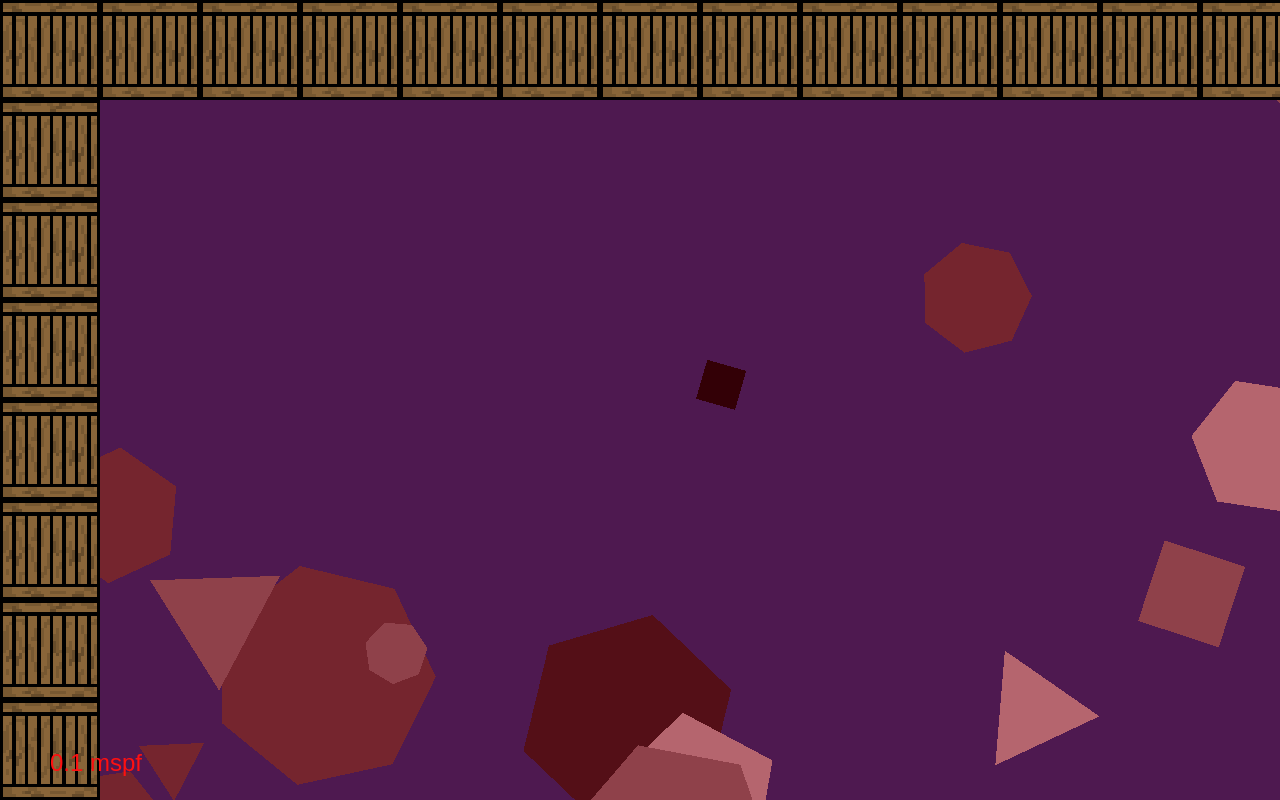
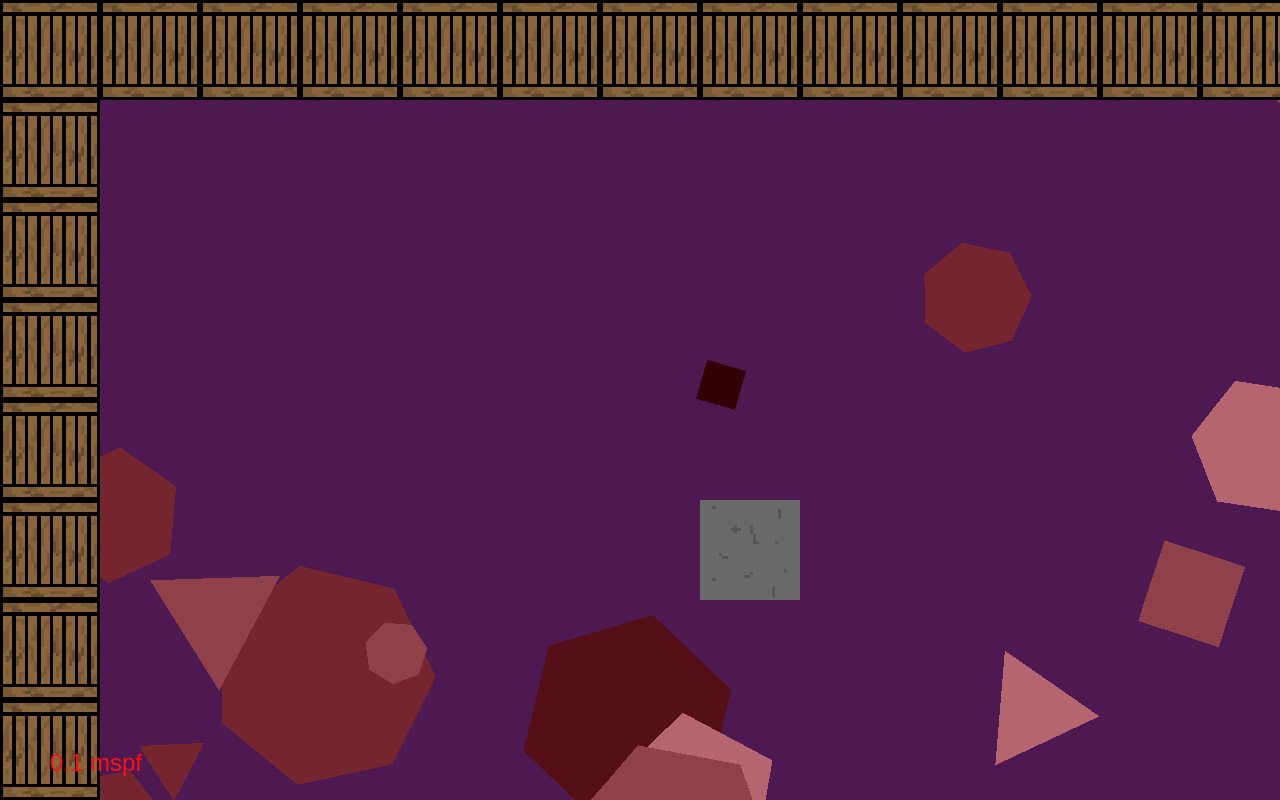
Before and after one commit to JainaCoder/932PM, a plain HTML site: page index.html in a window 1280 px wide. Drawn offline with Linux system fonts and the light colour scheme; animation ran at ten frames a second.

Commit message:
added semicolons, moved input into an input manager, set up a really basic player

```diff
--- a/js/core.js
+++ b/js/core.js
@@ -1,6 +1,6 @@
-"use strict"
+"use strict";
 
-var app = app || {}
+var app = app || {};
 
 app.core = {
   // https://pixijs.github.io/docs/PIXI.WebGLRenderer.html
@@ -16,88 +16,52 @@ app.core = {
   lastTime: 0, // Used to calculate delta time
 
   // TODO use bind() or something to clean up all these `app.core`s
-  init: function () {
+  init: function() {
+    app.input.registerListener();
+
     //Create the renderer
-    var renderer = new PIXI.WebGLRenderer(256, 256)
-    app.core.renderer = renderer
+    var renderer = new PIXI.WebGLRenderer(256, 256);
+    app.core.renderer = renderer;
 
+    // Debug milisecond per frame stuff
+    app.core.mspfText = new PIXI.Text(
+      '[no mspf data yet]',
+      { fontFamily : 'Arial', fontSize: 24, fill : 0xff1010, align : 'center' }
+    );
+    app.core.mspfText.x = 50;
+    app.core.mspfText.y = window.innerHeight - 50;
+    app.core.mspfTick = 0;
 
-    app.core.mspfText = new PIXI.Text('[no mspf data yet]',{fontFamily : 'Arial', fontSize: 24, fill : 0xff1010, align : 'center'})
-    app.core.mspfText.x = 50
-    app.core.mspfText.y = window.innerHeight - 50
-    app.core.mspfTick = 0
-
-    app.core.stage = new PIXI.Container()
+    app.core.stage = new PIXI.Container();
 
     //Add the canvas to the HTML document
-    document.body.appendChild(renderer.view)
+    document.body.appendChild(renderer.view);
 
-    renderer.view.style.position = 'absolute'
-    renderer.view.style.display = 'block'
-    renderer.autoResize = true
+    renderer.view.style.position = 'absolute';
+    renderer.view.style.display = 'block';
+    renderer.autoResize = true;
 
     // TODO: resize when window resizes
-    renderer.resize(window.innerWidth, window.innerHeight)
+    renderer.resize(window.innerWidth, window.innerHeight);
 
-    renderer.backgroundColor = app.palette.primary[0]
+    renderer.backgroundColor = app.palette.primary[0];
 
-    app.core.screen = new LoadingScreen()
+    app.core.screen = new LoadingScreen();
     // app.core.screen = new GameScreen(10, 7)
 
-    document.addEventListener('keydown', function(event) {
-      app.core.onKeyDown(event)
-    }, false)
-
-    document.addEventListener('keyup', function(event) {
-      app.core.onKeyUp(event)
-    }, false)
-
-    // TODO convert event to x,y ?
-    document.addEventListener('mousedown', function(event) {
-      app.core.onMouseDown(event)
-    }, false)
-
-    document.addEventListener('mousemove', function(event) {
-      app.core.onMouseMove(event)
-    }, false)
-
-    document.addEventListener('mouseup', function(event) {
-      app.core.onMouseUp(event)
-    }, false)
-
-    app.core.lastTime = Date.now()
-    app.core.gameLoop()
+    app.core.lastTime = Date.now();
+    app.core.gameLoop();
   },
 
   // in case we ever want to add onMount and onUnmount callbacks to screens, we should
   // do screen changes through here instead of doing it manually
-  switchScreen: function (newScreen) {
-    app.core.screen = newScreen
+  switchScreen: function(newScreen) {
+    app.core.screen = newScreen;
   },
 
-  onKeyUp: function (event) {
-    app.core.screen.onKeyUp(event)
-  },
-
-  onKeyDown: function (event) {
-    app.core.screen.onKeyDown(event)
-  },
-
-  onMouseUp: function (event) {
-    app.core.screen.onMouseUp(event)
-  },
-
-  onMouseDown: function (event) {
-    app.core.screen.onMouseDown(event)
-  },
-
-  onMouseMove: function (event) {
-    app.core.screen.onMouseMove(event)
-  },
-
-  gameLoop: function () {
+  gameLoop: function() {
     //Loop this function at 60 frames per second
-    requestAnimationFrame(app.core.gameLoop)
+    requestAnimationFrame(app.core.gameLoop);
 
     // We're using a variable timestep, so we'll just
     // multiply all movement by the time since
@@ -109,14 +73,14 @@ app.core = {
     // good article on fixed time step, though I don't think
     // we should bother with it for this game.
     // http://gafferongames.com/game-physics/fix-your-timestep/
-    var now = Date.now()
-    var dt = now - app.core.lastTime
-    app.core.lastTime = now
+    var now = Date.now();
+    var dt = now - app.core.lastTime;
+    app.core.lastTime = now;
 
     // Date.now() is in miliseconds, so convert to seconds
-    app.core.update(dt/1000)
+    app.core.update(dt/1000);
 
-    app.core.render()
+    app.core.render();
 
   },
 
@@ -129,22 +93,22 @@ app.core = {
     // that could be really obnixious to manage for anything other than
     // trivial demos, so I'm going for this more stateless implementation.
     // If it turns out to be too slow we can reconsider this approach. - Ben
-    app.core.stage.removeChildren()
-    app.core.screen.render(app.core.stage)
+    app.core.stage.removeChildren();
+    app.core.screen.render(app.core.stage);
 
-    app.core.stage.addChild(app.core.mspfText)
+    app.core.stage.addChild(app.core.mspfText);
 
     // this is when everything is actually rendered to the screen
-    app.core.renderer.render(app.core.stage)
+    app.core.renderer.render(app.core.stage);
   },
 
   update: function(dt) {
-    app.core.screen.update(dt)
+    app.core.screen.update(dt);
 
-    app.core.mspfTick += dt
+    app.core.mspfTick += dt;
     if (app.core.mspfTick > 1.0) {
-      app.core.mspfTick = 0
-      app.core.mspfText.text = dt + " mspf"
+      app.core.mspfTick = 0;
+      app.core.mspfText.text = dt + " mspf";
     }
   }
-}
+};
--- a/js/demoEntity.js
+++ b/js/demoEntity.js
@@ -1,53 +1,55 @@
-"use strict"
+"use strict";
 
 window.DemoEntity = (function() {
-  function DemoEntity(xLoc, yLoc){
+  function DemoEntity(level, xLoc, yLoc){
+
+    this.level = level;
 
     // https://pixijs.github.io/docs/PIXI.Graphics.html
-    var graphics = new PIXI.Graphics()
-    this.points = Math.floor(Math.random() * 5) + 3
-    this.radius = Math.random() * 1 + 0.2
+    var graphics = new PIXI.Graphics();
+    this.points = Math.floor(Math.random() * 5) + 3;
+    this.radius = Math.random() * 1 + 0.2;
 
-    graphics.beginFill(app.palette.tertiary[Math.floor(Math.random() * app.palette.tertiary.length)])
-    graphics.moveTo(this.radius, 0)
+    graphics.beginFill(app.palette.tertiary[Math.floor(Math.random() * app.palette.tertiary.length)]);
+    graphics.moveTo(this.radius, 0);
     for (var i = 0; i < this.points; i++){
-      var theta = Math.PI * 2 / this.points * i
-      graphics.lineTo(Math.cos(theta) * this.radius, Math.sin(theta) * this.radius)
+      var theta = Math.PI * 2 / this.points * i;
+      graphics.lineTo(Math.cos(theta) * this.radius, Math.sin(theta) * this.radius);
     }
-    graphics.endFill()
+    graphics.endFill();
 
-    this.img = new PIXI.Container()
-    this.img.addChild(graphics)
+    this.img = new PIXI.Container();
+    this.img.addChild(graphics);
 
-    this.img.position.x = xLoc
-    this.img.position.y = yLoc
-    this.img.rotation = Math.random() * Math.PI * 2
+    this.img.position.x = xLoc;
+    this.img.position.y = yLoc;
+    this.img.rotation = Math.random() * Math.PI * 2;
 
-    this.rotSpeed = Math.random() * Math.random() * 1.5 + 0.2
-    this.speed = Math.random() * 1 + 0.1
-    this.dir = Math.random() * Math.PI * 2
+    this.rotSpeed = Math.random() * Math.random() * 1.5 + 0.2;
+    this.speed = Math.random() * 1 + 0.1;
+    this.dir = Math.random() * Math.PI * 2;
 
   }
 
   // DemoEntity is a subclass of Entity
-  DemoEntity.prototype = Object.create(Entity.prototype)
+  DemoEntity.prototype = Object.create(Entity.prototype);
 
   DemoEntity.prototype.update = function(dt) {
-    this.img.rotation += this.rotSpeed * dt
-    this.img.position.x += this.speed * dt * Math.cos(this.dir)
-    this.img.position.y += this.speed * dt * Math.sin(this.dir)
-  }
+    this.img.rotation += this.rotSpeed * dt;
+    this.img.position.x += this.speed * dt * Math.cos(this.dir);
+    this.img.position.y += this.speed * dt * Math.sin(this.dir);
+  };
 
   DemoEntity.prototype.render = function(stage) {
-    stage.addChild(this.img)
-  }
+    stage.addChild(this.img);
+  };
 
   Entity.prototype.alive = function(renderer) {
-    var position = this.img.position
-    var radius = this.radius
-    return position.x > -radius && position.x < window.innerWidth + radius &&
-      position.y > -radius && position.y < window.innerHeight + radius
-  }
+    var position = this.img.position;
+    var radius = this.radius;
+    return position.x > -radius && position.x < this.level.width + radius &&
+      position.y > -radius && position.y <this.level.height + radius;
+  };
 
-  return DemoEntity
-}())
+  return DemoEntity;
+}());
--- a/js/gameScreen.js
+++ b/js/gameScreen.js
@@ -1,40 +1,21 @@
-"use strict"
+"use strict";
 
 window.GameScreen = (function() {
   function GameScreen(width, height){
-    this.level = new Level(width, height)
+    this.level = new Level(width, height);
   }
 
   // GameScreen is a subclass of Screen
-  GameScreen.prototype = Object.create(Screen.prototype)
+  GameScreen.prototype = Object.create(Screen.prototype);
 
   GameScreen.prototype.update = function(dt) {
-    this.level.update(dt)
-  }
+    this.level.update(dt);
+  };
 
   GameScreen.prototype.render = function(stage) {
-    this.level.render(stage)
+    this.level.render(stage);
     // UI rendering could happen here? Or maybe it should be in the level?
-  }
+  };
 
-  GameScreen.prototype.onKeyUp = function(event) {
-    this.level.onKeyUp(event)
-  }
-
-  GameScreen.prototype.onKeyDown = function(event) {
-    this.level.onKeyDown(event)
-  }
-
-  Screen.prototype.onMouseUp = function(event) {
-    this.level.onMouseUp(event)
-  }
-
-  Screen.prototype.onMouseDown = function(event) {
-    this.level.onMouseDown(event)
-  }
-  Screen.prototype.onMouseMove = function(event) {
-    this.level.onMouseMove(event)
-  }
-
-  return GameScreen
-}())
+  return GameScreen;
+}());
--- /dev/null
+++ b/js/inputManager.js
@@ -0,0 +1,74 @@
+"use strict";
+
+var app = app || {};
+
+app.input = {
+
+  keyMap: {},
+
+  // this makes mouse clicks a little harder to detect, as you have to track if the button
+  // is down or not and then if its been released, every `update()`. This could be the desired
+  // approach for the `player`, but for menus it could be annoying. We can reassess then.
+  mouseMap: {},
+  mouseButtons: {
+    MAIN: 0, // Left click
+    AUX: 1, // Mouse wheel
+    SECOND: 2, // Right click
+    THIRD: 3, // Usually back button
+    FOURTH: 4, // Usuually forward button
+  },
+
+  mouseLoc: {},
+
+  registerListener: function() {
+
+    document.addEventListener('keydown', function(event) {
+      app.input.onKeyDown(event);
+    }, false);
+
+    document.addEventListener('keyup', function(event) {
+      app.input.onKeyUp(event);
+    }, false);
+
+    // TODO convert event to x,y ?
+    document.addEventListener('mousedown', function(event) {
+      app.input.onMouseDown(event);
+    }, false);
+
+    document.addEventListener('mousemove', function(event) {
+      app.input.onMouseMove(event);
+    }, false);
+
+    document.addEventListener('mouseup', function(event) {
+      app.input.onMouseUp(event);
+    }, false);
+
+  },
+
+  // NOTE: soooo, keyCode is actually deprecated, but there's not really a good alternative yet,
+  // and it still works. Something to keep in mind if we run into issues on other browsers though,
+  // might be something to look into later (TODO). If/when we redo that, we'll have to
+  // update anywhere where keyMap is used :/
+
+  onKeyUp: function(event) {
+    this.keyMap[event.keyCode] = false;
+  },
+
+  onKeyDown: function(event) {
+    console.log("keyDown: " + event.keyCode)
+    this.keyMap[event.keyCode] = true;
+  },
+
+  onMouseUp: function(event) {
+    this.mouseMap[event.button] = false;
+  },
+
+  onMouseDown: function(event) {
+    this.mouseMap[event.button] = true;
+  },
+
+  onMouseMove: function(event) {
+    this.mouseLoc.x = event.offsetX;
+    this.mouseLoc.y = event.offsetY;
+  },
+};
--- a/js/level.js
+++ b/js/level.js
@@ -1,96 +1,86 @@
-"use strict"
+"use strict";
 
-var app = app || {}
+var app = app || {};
 
 window.Level = (function() {
 
   // width and height are in tiles
   function Level(width, height){
-    this.entities = []
-    this.player = new Player(width/2, height/2)
+    this.entities = [];
+    this.player = new Player(width/2, height/2);
+    this.entities.push(this.player);
 
     // container for use in `render()`
-    this.container = new PIXI.Container()
+    this.container = new PIXI.Container();
 
-    this.width = width
-    this.height = height
+    this.width = width;
+    this.height = height;
+
+    // using this to track total time the level has been running
+    this.time = 0;
 
     // on-screen-pixels per tile
-    this.scale = 100
+    // NOTE: camera work is still in progress, expect this to change
+    this.zoom = 100;
 
-    this.matrix = new PIXI.Matrix()
+    this.matrix = new PIXI.Matrix();
 
     // terrain is an array of arrays
-    this.terrain = []
+    this.terrain = [];
     // fill terrain with air
     for (var x = 0; x < width; x++) {
-      this.terrain.push([])
+      this.terrain.push([]);
       for (var y = 0; y < height; y++){
-        var t = null
+        // empty tiles are null
+        var t = null;
         // edge tiles are solid
         if (x === 0 || x === width - 1 || y === 0 || y === height - 1) {
-          t = new TerrainTile(x, y, app.assets.solid.texture)
+          t = new TerrainTile(x, y, app.assets.solid.texture);
         }
-        this.terrain[x][y] = t
+        this.terrain[x][y] = t;
       }
     }
 
-    populateLevel.bind(this)()
+    populateLevel.bind(this)();
   }
+
 
   function populateLevel(){
     for (var i = 0; i < 20; i++){
       this.entities.push(
         new DemoEntity(
+          this,
           Math.random() * this.width,
           Math.random() * this.height
         )
-      )
+      );
     }
   }
 
-  Level.prototype.onKeyUp = function(event) {
-
-  }
-
-  Level.prototype.onKeyDown = function(event) {
-
-  }
-
-  Level.prototype.onMouseUp = function(event) {
-    // convert event coordinates to level coordinates
-    // TODO
-    this.entities.push(new DemoEntity(event.offsetX / this.scale, event.offsetY / this.scale))
-  }
-
-  Level.prototype.onMouseDown = function(event) {
-
-  }
-
-  Level.prototype.onMouseMove = function(event) {
-
-  }
-
   Level.prototype.update = function(dt) {
-    var entities = this.entities
+    this.time += dt;
+    // TODO: camera!
+    // this.zoom = 70 + Math.sin(this.time/5) * 5;
+    var entities = this.entities;
     for (var i = 0; i < entities.length; i++) {
-      entities[i].update(dt)
+      entities[i].update(dt);
       // if the entity is inactive, remove it
       if (!entities[i].alive()){
-        entities.splice(i,1)
-        i--
+        entities.splice(i,1);
+        i--;
       }
     }
-  }
+
+  };
 
   // we're putting all PIXI.DisplayObject's into a PIXI.Container so that we can apply
   // a matrix to all of them, seperate from any potential UI
   Level.prototype.render = function(stage) {
-    var container = this.container
-    container.removeChildren()
+    var container = this.container;
+    container.removeChildren();
 
     for (var i = 0, l = this.entities.length; i < l; i++) {
-      this.entities[i].render(container)
+      this.entities[i].render(container);
     }
 
     // TODO: cull offscreen?
@@ -98,17 +88,20 @@ window.Level = (function() {
       for (var y = 0; y < this.height; y++) {
       //  console.log("render at " + x + " " + y)
         if (this.terrain[x][y]){
-          this.terrain[x][y].render(container)
+          this.terrain[x][y].render(container);
         }
       }
     }
-    container.setTransform(0,0,this.scale,this.scale)
+
+    // TODO this is totally wrong
+    container.setTransform(0, 0, this.zoom,this.zoom);
 
     // TODO if this is by reference, this doesn't need to be set every frame. Investigate.
     // PIXI docs says its read-only
-    this.matrix = container.localTransform
-    stage.addChild(container)
-  }
+    // Also, we arent actually doing anything with this yet.
+    this.matrix = container.localTransform;
+    stage.addChild(container);
+  };
 
-  return Level
-}())
+  return Level;
+}());
--- a/js/loadingScreen.js
+++ b/js/loadingScreen.js
@@ -1,38 +1,40 @@
-"use strict"
+"use strict";
 
 window.LoadingScreen = (function() {
   function LoadingScreen(){
 
     // documentation for the loader is pretty poor :(
-    var loader = PIXI.loader
+    var loader = PIXI.loader;
 
-    PIXI.SCALE_MODES.DEFAULT = PIXI.SCALE_MODES.NEAREST
+    // This makes textures load with their scale mode set to `nearest`
+    // which means that when scaled, they will stay pixilated instead of turning blury
+    PIXI.SCALE_MODES.DEFAULT = PIXI.SCALE_MODES.NEAREST;
 
     // called once per file, regardless of if it loaded successfully
     //loader.on('progress', function(loader, resource){ })
 
     // called once per errored file
     loader.on('error', function(error, loader, resource){
-      console.log("ERROR loading " + resource.name + " from " + resource.url)
-    })
+      console.log("ERROR loading " + resource.name + " from " + resource.url);
+    });
 
     // called once per loaded file
     loader.on('load', function(loader, resource){
-      console.log("Loaded " + resource.name + " from " + resource.url)
-    })
+      console.log("Loaded " + resource.name + " from " + resource.url);
+    });
 
     // called once when all resources have loaded
     // this function could alternatively be passed to loader.load()
     loader.on('complete', function(loader, resources){
-      console.log("loading complete. Resources: ")
-      console.dir(resources)
-      app.assets = resources
-      app.core.switchScreen(new GameScreen(14, 10))
-    })
+      console.log("loading complete. Resources: ");
+      console.dir(resources);
+      app.assets = resources;
+      app.core.switchScreen(new GameScreen(14, 10));
+    });
 
-    queueAssets(loader)
+    queueAssets(loader);
 
-    loader.load()
+    loader.load();
 
   }
 
@@ -41,7 +43,7 @@ window.LoadingScreen = (function() {
   var textures = [
     'ground',
     'solid'
-  ]
+  ];
 
   function queueAssets(loader){
 
@@ -49,26 +51,31 @@ window.LoadingScreen = (function() {
     // object, and does not have to match the filename
     // loader.add(name, path)
 
+    // so (if this was a real file) you'd get the texture from this at app.assets.dumbTextureThing.texture
+    //loader.add('dumbTextureThing', 'assets/whatever.png');
+
     // this loops through the above 'textures' array to load them, setting their name
     // as the same as their file name, and assuming all are under the `assets` directory
     // and are png
     for (var i = 0; i < textures.length; i++) {
-      console.log("adding " + textures[i] + " to loading queue")
-      loader.add(textures[i], 'assets/' + textures[i] + '.png')
+      console.log("adding " + textures[i] + " to loading queue");
+      loader.add(textures[i], 'assets/' + textures[i] + '.png');
     }
+
 
   }
 
   // GameScreen is a subclass of Screen
-  LoadingScreen.prototype = Object.create(Screen.prototype)
+  LoadingScreen.prototype = Object.create(Screen.prototype);
 
+  // TODO: if we never use this (or `render()`) we can safely remove them from here
   LoadingScreen.prototype.update = function(dt) {
-  }
+  };
 
   LoadingScreen.prototype.render = function(stage) {
     // If loading was gonna take a while, we'd want to render some kinda loading icon or something
     // here, but loading is probs gonna be pretty much instant
-  }
+  };
 
-  return LoadingScreen
-}())
+  return LoadingScreen;
+}());
--- a/js/palette.js
+++ b/js/palette.js
@@ -1,10 +1,13 @@
-"use strict"
+"use strict";
 
-var app = app || {}
+var app = app || {};
+
+// NOTE: if we need semi-transparent colors, we should look into what the best way to
+// represent that would be
 
 app.palette = {
   //          0           1          2          3          4
   primary:   [ 0x4E1950, 0x79457B, 0x5F2C61, 0x380A39, 0x210023],
   secondary: [ 0x2E2154, 0x5C4E82, 0x423466, 0x1C103C, 0x0D0424],
   tertiary:  [ 0x75252E, 0xB5656E, 0x8F414A, 0x540F17, 0x330006],
-}
+};
--- a/js/player.js
+++ b/js/player.js
@@ -1,43 +1,58 @@
-"use strict"
+"use strict";
 
 window.Player = (function() {
+
   function Player(xLoc, yLoc){
 
-    // https://pixijs.github.io/docs/PIXI.Graphics.html
+    // woo, placeholder
+    this.body = new PIXI.Sprite(app.assets.ground.texture);
+    this.body.width = 1;
+    this.body.height = 1;
 
-    this.body = new PIXI.Sprite(app.assets.ground.texture)
+    // by putting everything in a container, the player image could have multiple parts and
+    // we should be able to apply transformations to all of them at once
+    // maybe we won't end up using that, and we can remove this (TODO)
+    this.img = new PIXI.Container();
+    this.img.addChild(this.body);
 
-    this.img = new PIXI.Container()
-    this.img.addChild(this.body)
+    this.img.position.x = xLoc;
+    this.img.position.y = yLoc;
 
-    this.img.position.x = xLoc
-    this.img.position.y = yLoc
-    this.img.rotation = Math.random() * Math.PI * 2
+    this.speed = 2;
 
-    this.rotSpeed = Math.random() * Math.random() * 1.5 + 0.2
-    this.speed = Math.random() * 1 + 0.1
-    this.dir = Math.random() * Math.PI * 2
+    this.keyMap = {};
 
   }
 
   // Player is a subclass of Entity
-  Player.prototype = Object.create(Entity.prototype)
+  Player.prototype = Object.create(Entity.prototype);
 
   Player.prototype.update = function(dt) {
-    this.img.rotation += this.rotSpeed * dt
-    this.img.position.x += this.speed * dt * Math.cos(this.dir)
-    this.img.position.y += this.speed * dt * Math.sin(this.dir)
-  }
+    var keyMap = app.input.keyMap;
+    // TODO: magic numbers are probably not the way to go :/
+    // Also this is shitty placeholder code to demonstrate input
+    if (keyMap[65]) { // A
+      this.img.position.x -= this.speed * dt;
+    } else if (keyMap[68]) { // D
+      this.img.position.x += this.speed * dt;
+    }
+    // NOTE: movement axes should not be independent! This is just set up as a shitty placeholder!
+    if (keyMap[87]) { // W
+      this.img.position.y -= this.speed * dt;
+    } else if (keyMap[83]) { // S
+      this.img.position.y += this.speed * dt;
+    }
+  };
 
   Player.prototype.render = function(stage) {
-    stage.addChild(this.img)
-  }
+    stage.addChild(this.img);
+  };
 
-  // NOTE: this is actually only called on stuff in the level.entities array, so we don't even
-  // need it here, its never caled, I'm just leaving it for now
+  // NOTE: this is used by `level` to determine if an entity should be removed from the level,
+  // which may not be how we want to determine player death, so that should be handled elsewhere
   Player.prototype.alive = function(renderer) {
-    return true
-  }
+    return true;
+  };
 
-  return Player
-}())
+  return Player;
+}());
--- a/js/screen.js
+++ b/js/screen.js
@@ -1,15 +1,10 @@
-"use strict"
+"use strict";
 
 window.Screen = (function() {
   function Screen(){ }
 
-  Screen.prototype.update = function(dt) { }
-  Screen.prototype.render = function(stage) { }
-  Screen.prototype.onKeyUp = function(event) { }
-  Screen.prototype.onKeyDown = function(event) { }
-  Screen.prototype.onMouseUp = function(event) { }
-  Screen.prototype.onMouseDown = function(event) { }
-  Screen.prototype.onMouseMove = function(event) { }
+  Screen.prototype.update = function(dt) { };
+  Screen.prototype.render = function(stage) { };
 
-  return Screen
-}())
+  return Screen;
+}());
```
Also changed, not shown: index.html (+1 -0 lines), js/entity.js (+7 -7 lines), js/terrain.js (+11 -11 lines), js/vector.js (+9 -2 lines), .eslintrc.json.
